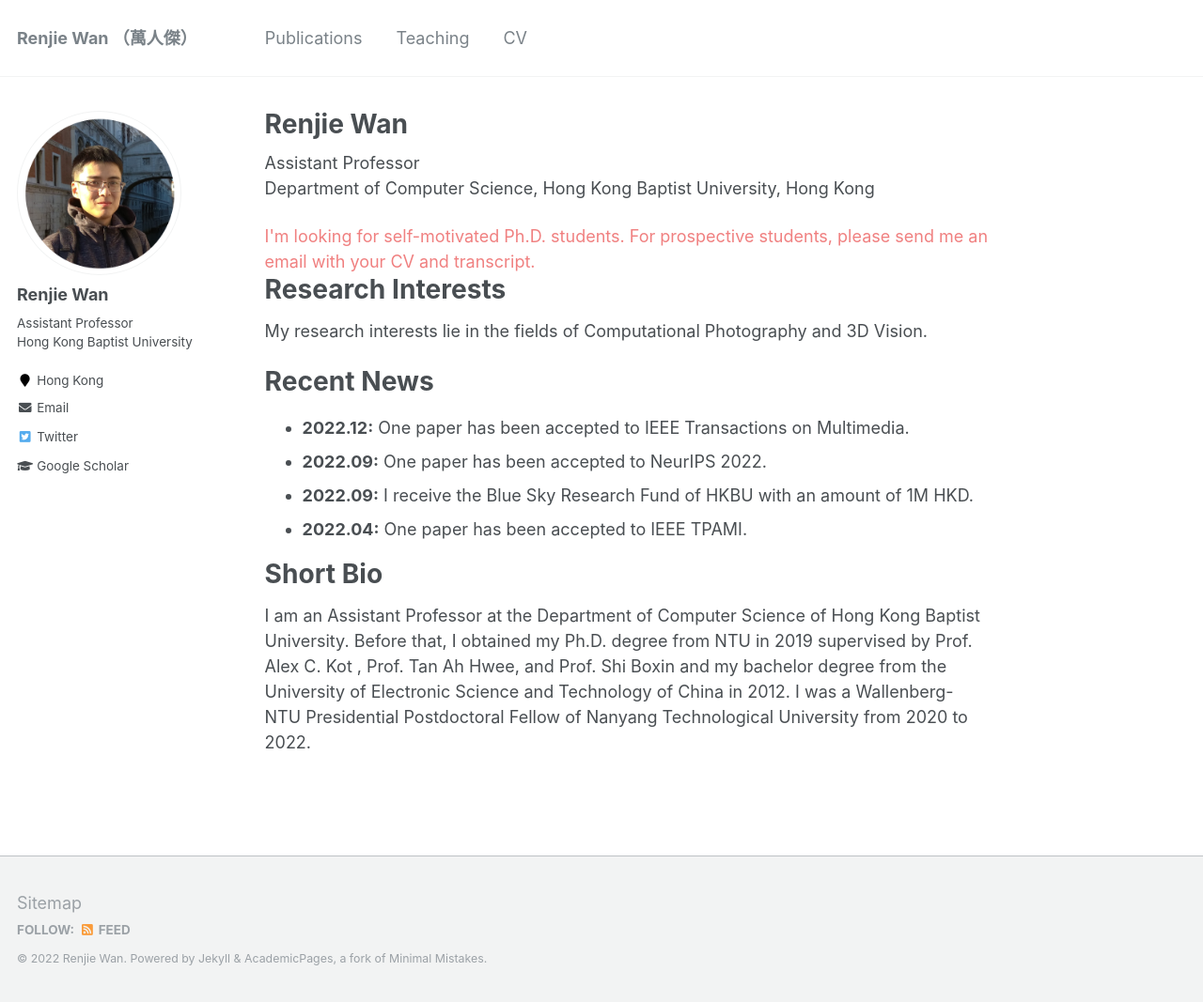
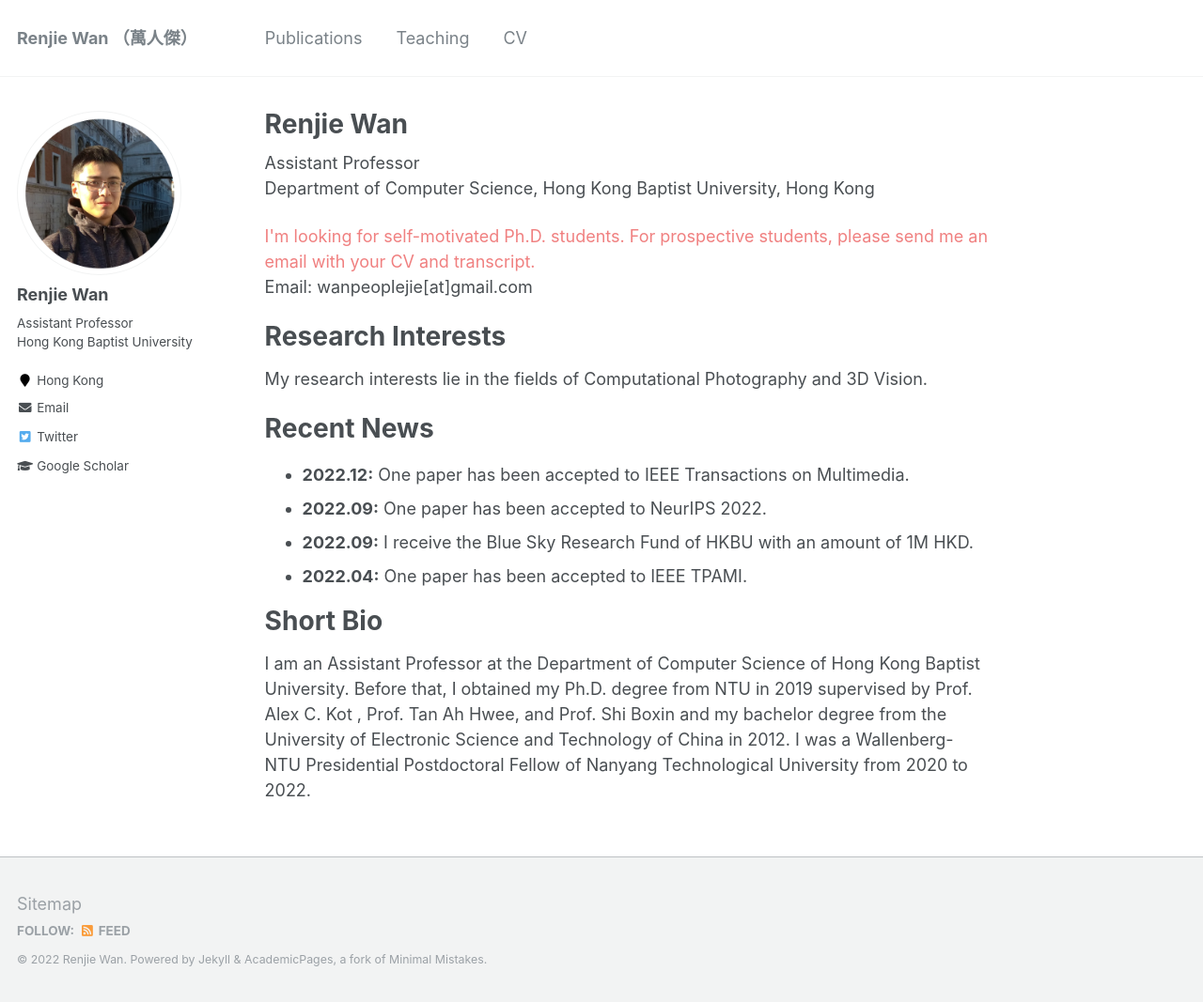
Before and after one commit to wanrenjie/wanrenjie.github.io, a Jekyll site: the page built from _pages/about.md, in a window 1280 px wide and 1067 px high. Shown: the whole window at 94% size. Built offline with Jekyll 4.4.1, drawn with Linux system fonts in a browser that asks for light colours.

Commit message:
Update about.md

```diff
--- a/_pages/about.md
+++ b/_pages/about.md
@@ -12,6 +12,8 @@ Assistant Professor <br>
 Department of Computer Science, Hong Kong Baptist University, Hong Kong
 
 <font color=LightCoral>I'm looking for self-motivated Ph.D. students. For prospective students, please send me an email with your CV and transcript.</font>
+
+Email: wanpeoplejie[at]gmail.com
 
 
 **Research Interests**
```
